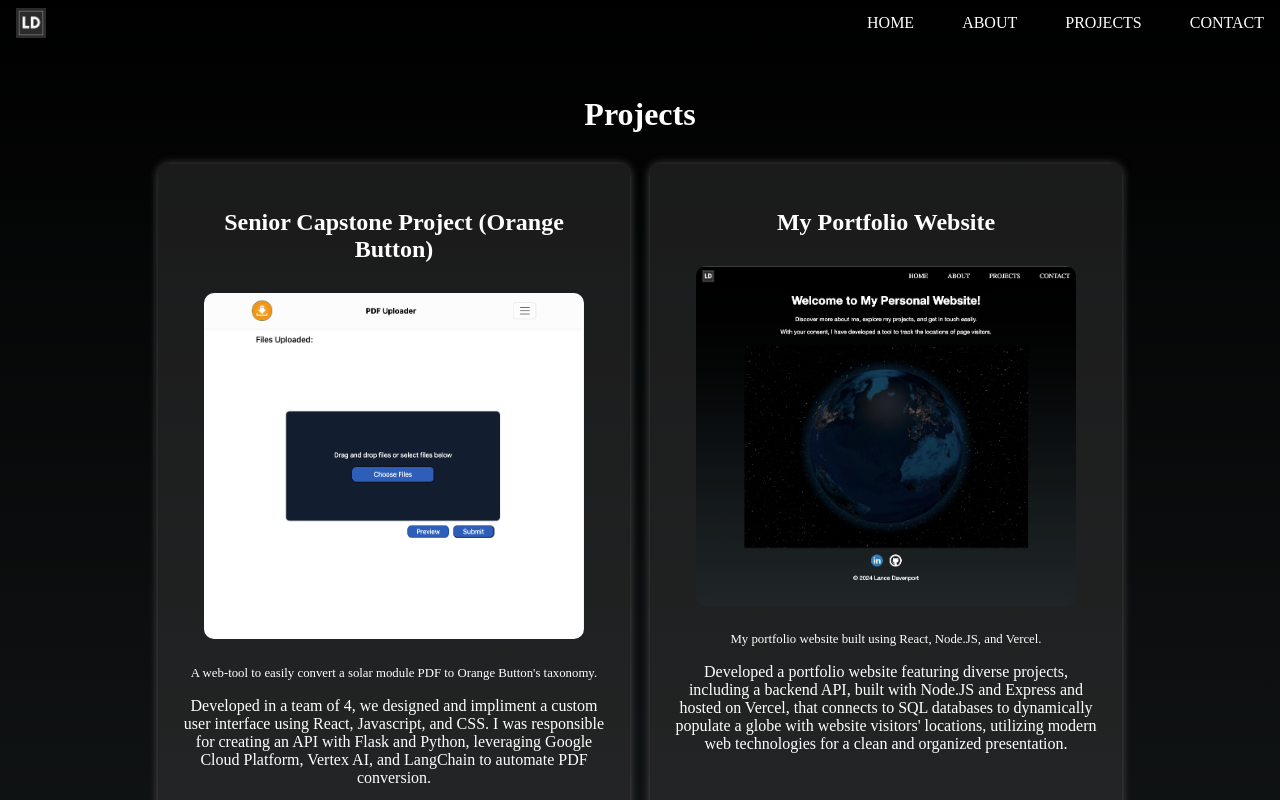
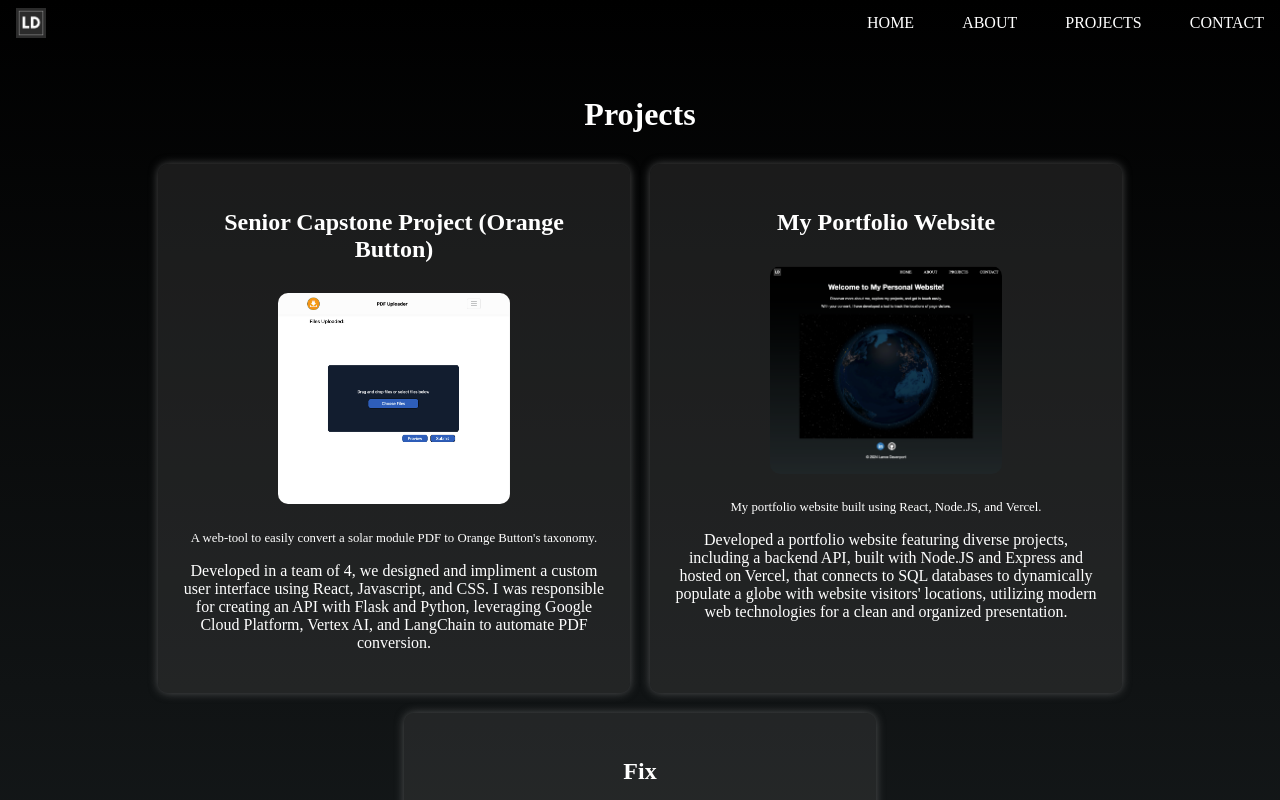
Before and after one commit to lancedavenport/lancedavenport.github.io, a React (Vite) app: page /projects in a window 1280 px wide. Shown: the top 800 px of the page. Built offline with nearby package versions, Linux system fonts and the light colour scheme.

Commit message:
Updated styling

```diff
--- a/src/styles/Projects.css
+++ b/src/styles/Projects.css
@@ -45,7 +45,7 @@
 }
 
 .project-text img {
-    width: 90%;
+    width: 55%;
     height: auto;
     border-radius: 10px;
     margin: 10px;
```
Also changed, not shown: 9 other files (tests, documents, lock files or other folders).
